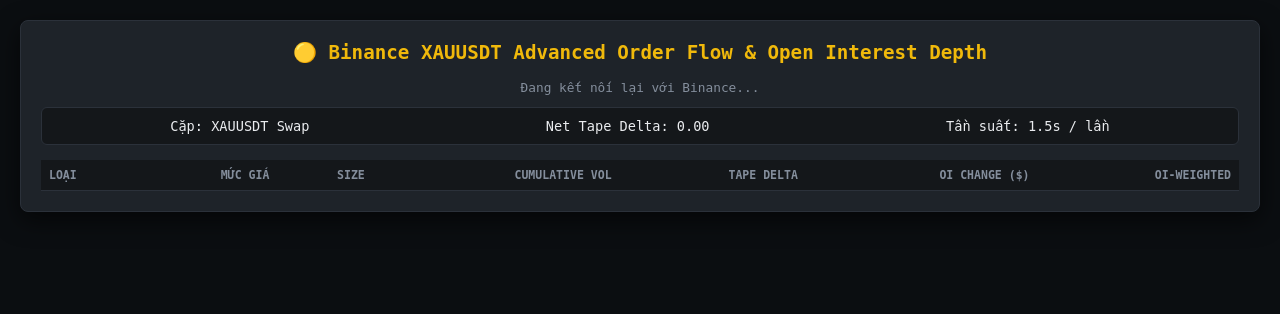
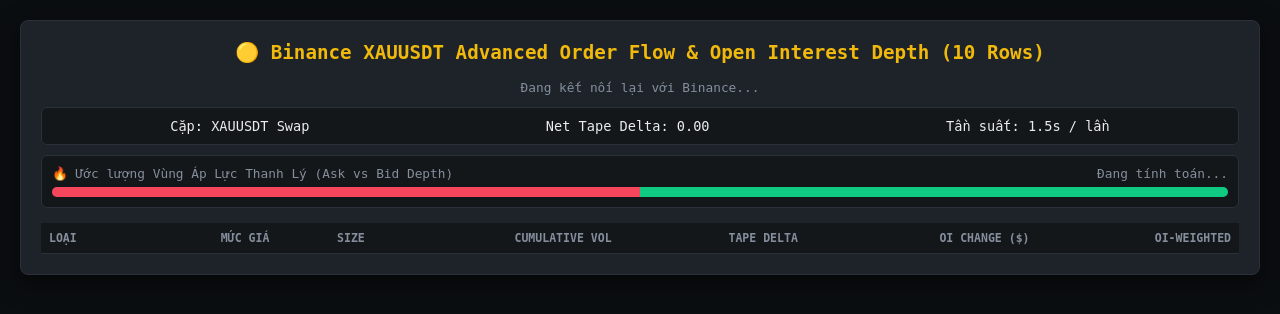
Before and after one commit to nhatson201/dashboard_BNB, a Flask app: page / in a window 1280 px wide. Shown: the top 314 px of the page. Run offline with Flask 3, Linux system fonts and the light colour scheme; lists and menus that the app fills with data are empty.

Commit message:
Update index.html

```diff
--- a/templates/index.html
+++ b/templates/index.html
@@ -44,11 +44,37 @@
             background: #14171a;
             padding: 10px;
             border-radius: 6px;
-            margin-bottom: 15px;
+            margin-bottom: 10px;
             font-size: 0.85rem;
             border: 1px solid var(--border-color);
         }
         .metric-item span { font-weight: bold; color: var(--accent); }
+
+        /* Liquidation Heatmap Gauge Style */
+        .liq-gauge-container {
+            background: #14171a;
+            border: 1px solid var(--border-color);
+            border-radius: 6px;
+            padding: 10px;
+            margin-bottom: 15px;
+            font-size: 0.8rem;
+        }
+        .liq-gauge-title {
+            display: flex;
+            justify-content: space-between;
+            margin-bottom: 6px;
+            color: var(--text-secondary);
+        }
+        .liq-track {
+            display: flex;
+            height: 10px;
+            background: #2b313a;
+            border-radius: 5px;
+            overflow: hidden;
+        }
+        .liq-ask-side { background-color: var(--ask-color); height: 100%; transition: width 0.3s ease; }
+        .liq-bid-side { background-color: var(--bid-color); height: 100%; transition: width 0.3s ease; }
+
         table { width: 100%; border-collapse: collapse; text-align: right; font-size: 0.82rem; }
         th, td { padding: 8px 8px; border-bottom: 1px solid var(--border-color); }
         th { background: #14171a; color: var(--text-secondary); text-transform: uppercase; font-size: 0.72rem; }
@@ -76,13 +102,25 @@
 <body>
 
 <div class="container">
-    <h2>🟡 Binance XAUUSDT Advanced Order Flow & Open Interest Depth</h2>
+    <h2>🟡 Binance XAUUSDT Advanced Order Flow & Open Interest Depth (10 Rows)</h2>
     <div class="status" id="status">Đang kết nối trực tiếp tới Binance...</div>
 
     <div class="metrics-bar">
         <div>Cặp: <span>XAUUSDT Swap</span></div>
         <div>Net Tape Delta: <span id="net-delta">0.00</span></div>
         <div>Tần suất: <span>1.5s / lần</span></div>
+    </div>
+
+    <!-- Thanh ước lượng vùng áp lực / thanh lý (Liquidation Pressure Gauge) -->
+    <div class="liq-gauge-container">
+        <div class="liq-gauge-title">
+            <span>🔥 Ước lượng Vùng Áp Lực Thanh Lý (Ask vs Bid Depth)</span>
+            <span id="liq-ratio-text">Đang tính toán...</span>
+        </div>
+        <div class="liq-track">
+            <div id="liq-bar-ask" class="liq-ask-side" style="width: 50%;"></div>
+            <div id="liq-bar-bid" class="liq-bid-side" style="width: 50%;"></div>
+        </div>
     </div>
 
     <table>
@@ -104,9 +142,9 @@
 <script>
     async function fetchOrderBook() {
         try {
-            // Gọi trực tiếp API Binance từ trình duyệt (Bỏ qua hoàn toàn IP của Render)
+            // Lấy limit=10 cho mỗi bên (tổng depth lấy 20 bản ghi để cắt ra 10 ask và 10 bid chuẩn xác)
             let [bookRes, tradesRes] = await Promise.all([
-                fetch('https://fapi.binance.com/fapi/v1/depth?symbol=XAUUSDT&limit=20'),
+                fetch('https://fapi.binance.com/fapi/v1/depth?symbol=XAUUSDT&limit=10'),
                 fetch('https://fapi.binance.com/fapi/v1/trades?symbol=XAUUSDT&limit=50')
             ]);
 
@@ -133,8 +171,20 @@
             let asks_raw = sortedAsks(data.asks);
             let bids_raw = sortedBids(data.bids);
 
+            // Cắt đúng 10 hàng cho mỗi bên
+            asks_raw = asks_raw.slice(-10);
+            bids_raw = bids_raw.slice(0, 10);
+
             let total_ask_size = asks_raw.reduce((sum, item) => sum + item[1], 0) || 1;
             let total_bid_size = bids_raw.reduce((sum, item) => sum + item[1], 0) || 1;
+
+            // Cập nhật thanh Liquidation Gauge
+            let totalDepth = total_ask_size + total_bid_size;
+            let askPct = (total_ask_size / totalDepth) * 100;
+            let bidPct = (total_bid_size / totalDepth) * 100;
+            document.getElementById('liq-bar-ask').style.width = askPct.toFixed(1) + '%';
+            document.getElementById('liq-bar-bid').style.width = bidPct.toFixed(1) + '%';
+            document.getElementById('liq-ratio-text').innerText = `Áp lực Bán (Ask): ${askPct.toFixed(1)}% | Áp lực Mua (Bid): ${bidPct.toFixed(1)}%`;
 
             let html = '';
             let cum_ask = 0;
@@ -169,12 +219,12 @@
             let best_bid = bids_raw.length > 0 ? bids_raw[0][0] : 0;
             let spread = Number((best_ask - best_bid).toFixed(2));
 
-            document.getElementById('status').innerText = `Live Real-time | Spread: ${spread} USDT`;
+            document.getElementById('status').innerText = `Live Real-time (10 Rows) | Spread: ${spread} USDT`;
             let netDeltaEl = document.getElementById('net-delta');
             netDeltaEl.innerText = (recent_delta >= 0 ? "+" : "") + recent_delta.toFixed(2) + " HĐ";
             netDeltaEl.className = recent_delta >= 0 ? "positive" : "negative";
 
-            // Render Asks
+            // Render Asks (10 hàng)
             asks.forEach(item => {
                 let pct = (item.cumulative / max_cum_ask).toFixed(2);
                 let deltaClass = item.tape_delta >= 0 ? "positive" : "negative";
@@ -195,7 +245,7 @@
             // Render Spread Bar
             html += `<tr><td colspan="7" class="spread-bar">SPREAD: ${spread} (Best Ask: ${best_ask} | Best Bid: ${best_bid})</td></tr>`;
 
-            // Render Bids
+            // Render Bids (10 hàng)
             bids.forEach(item => {
                 let pct = (item.cumulative / max_cum_bid).toFixed(2);
                 let deltaClass = item.tape_delta >= 0 ? "positive" : "negative";
@@ -221,7 +271,7 @@
     }
 
     function sortedAsks(arr) {
-        return arr.map(p => [parseFloat(p[0]), parseFloat(p[1])]).sort((a, b) => b[0] - a[0]);
+        return arr.map(p => [parseFloat(p[0]), parseFloat(p[1])]).sort((a, b) => a[0] - b[0]);
     }
     function sortedBids(arr) {
         return arr.map(p => [parseFloat(p[0]), parseFloat(p[1])]).sort((a, b) => b[0] - a[0]);
```
